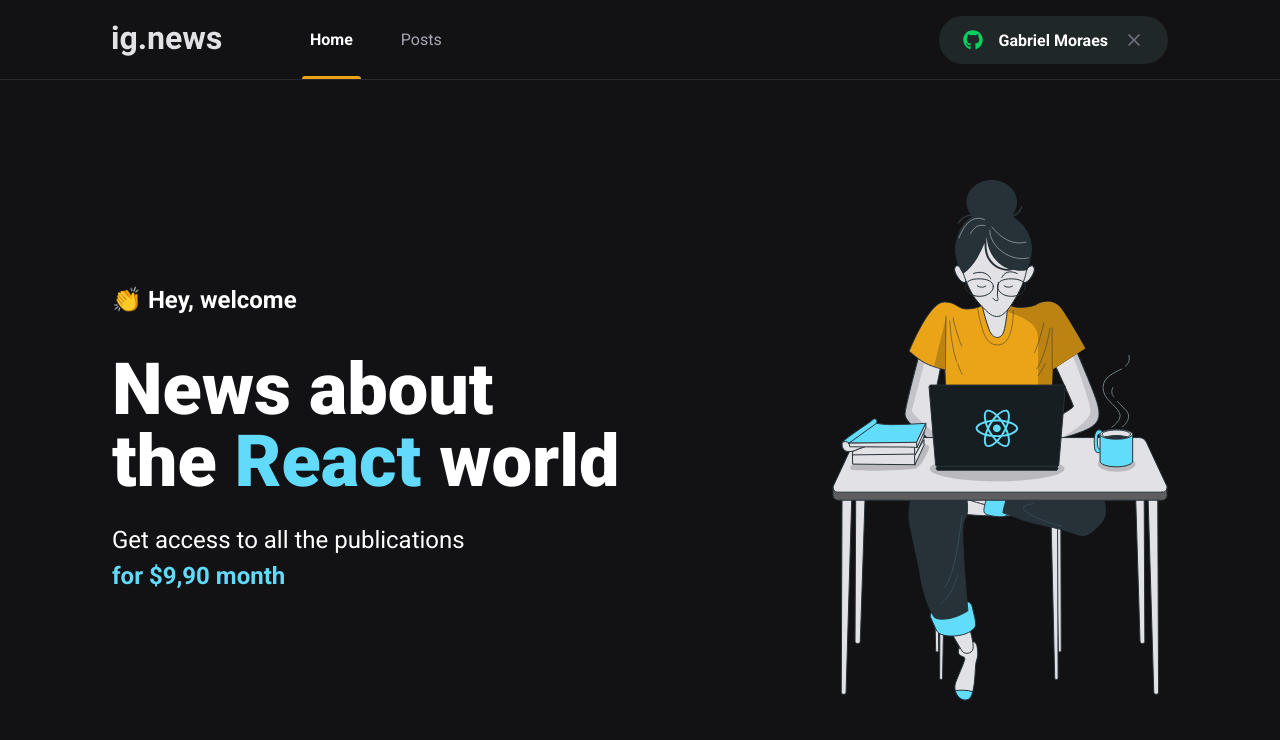
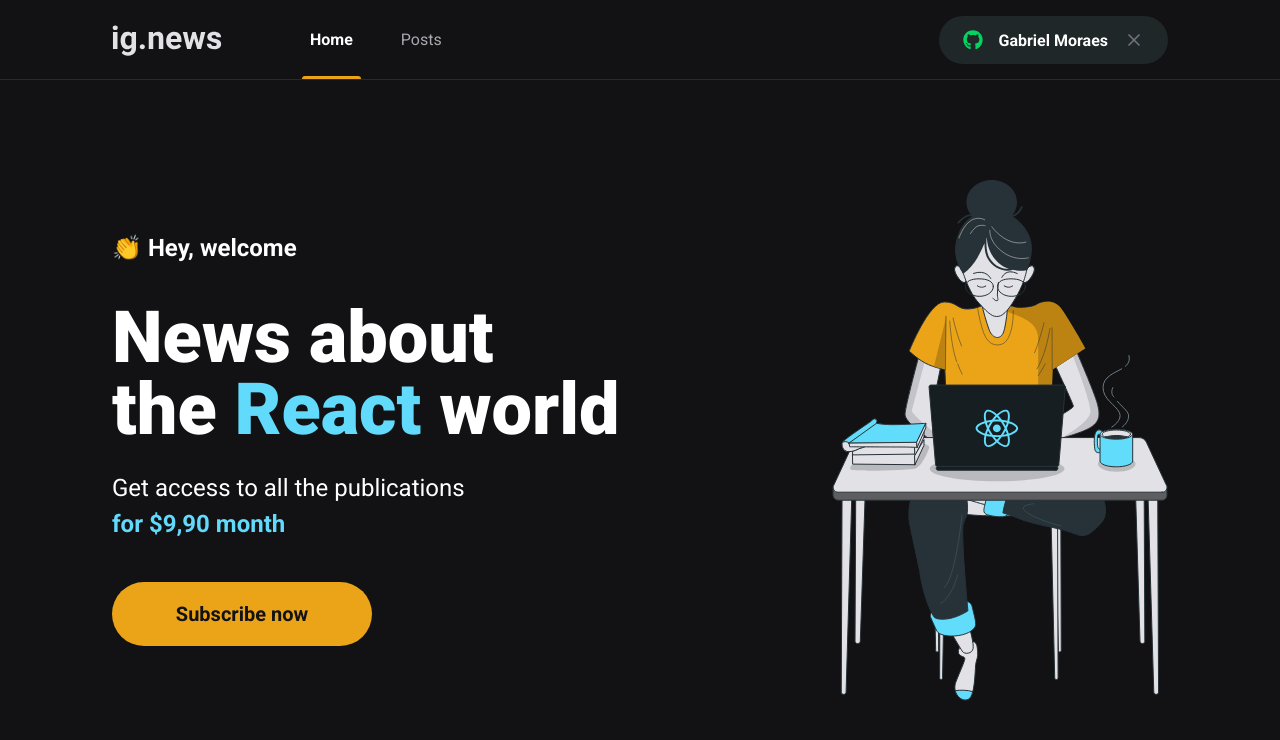
Before and after one commit to naMoraezDev/ignews-next-app, a Next.js app: page / in a window 1280 px wide. Shown: the top 740 px of the page. Built offline with nearby package versions, Linux system fonts and the light colour scheme.

Commit message:
feat: create SubscribeButton

```diff
--- /dev/null
+++ b/src/components/SubscribeButton/index.ts
@@ -0,0 +1 @@
+export { SubscribeButtonVIew as SubscribeButton } from "./view";
--- /dev/null
+++ b/src/components/SubscribeButton/styles.module.scss
@@ -0,0 +1,20 @@
+.subscribeButton {
+  height: 4rem;
+  width: 260px;
+  border: 0;
+  border-radius: 2rem;
+  background: var(--yellow-500);
+  color: var(--gray-900);
+  font-size: 1.25rem;
+  font-weight: bold;
+
+  display: flex;
+  align-items: center;
+  justify-content: center;
+
+  transition: filter 0.2s;
+
+  &:hover {
+    filter: brightness(0.8);
+  }
+}
--- /dev/null
+++ b/src/components/SubscribeButton/view.tsx
@@ -0,0 +1,9 @@
+import styles from "./styles.module.scss";
+
+export function SubscribeButtonVIew() {
+  return (
+    <button type="button" className={styles.subscribeButton}>
+      Subscribe now
+    </button>
+  );
+}
--- a/src/pages/home.module.scss
+++ b/src/pages/home.module.scss
@@ -38,4 +38,8 @@
       font-weight: bold;
     }
   }
+
+  button {
+    margin-top: 2.5rem;
+  }
 }
--- a/src/pages/index.tsx
+++ b/src/pages/index.tsx
@@ -1,5 +1,6 @@
 import Head from "next/head";
 import Image from "next/image";
+import { SubscribeButton } from "../components/SubscribeButton";
 
 import styles from "./home.module.scss";
 
@@ -20,6 +21,7 @@
             Get access to all the publications <br />
             <span>for $9,90 month</span>
           </p>
+          <SubscribeButton />
         </section>
 
         <Image
```
